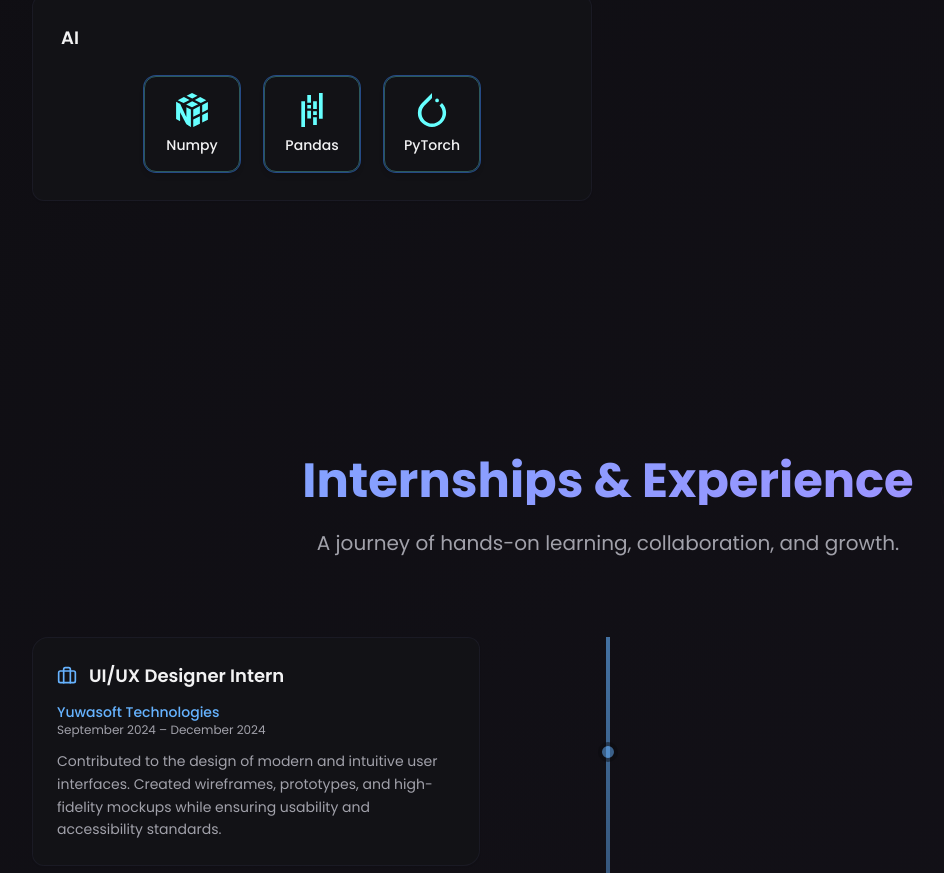
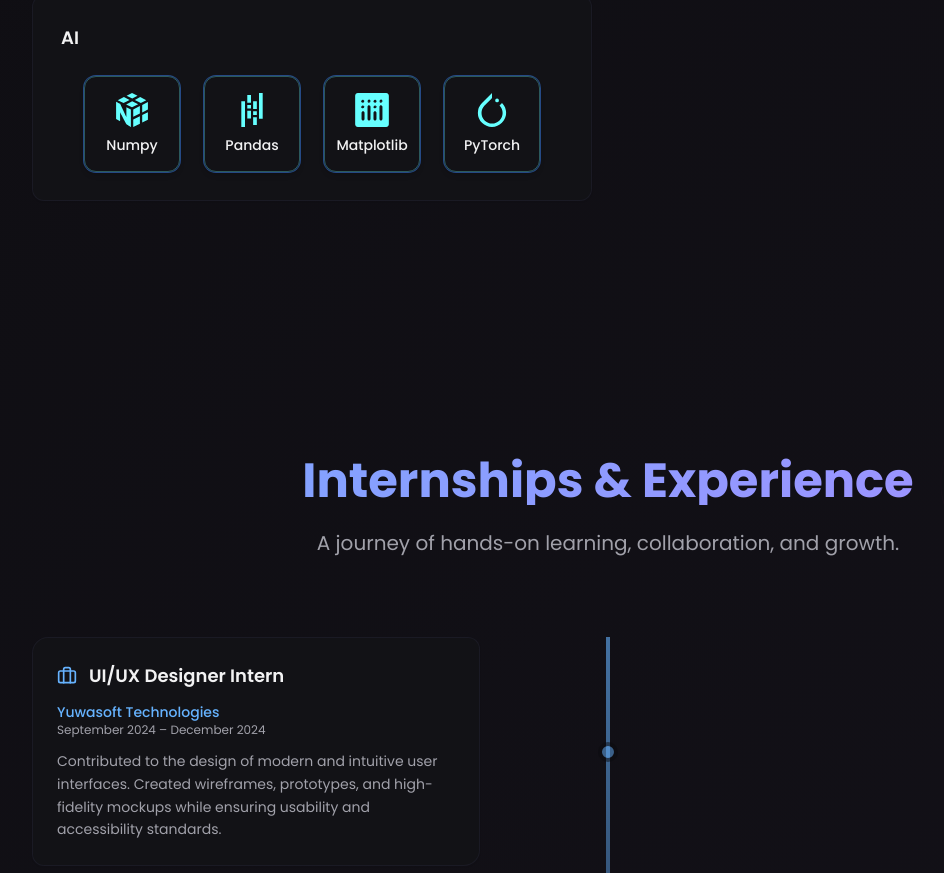
Before and after one commit to Neeschal1/Portfolio, a React (Vite) app: page / in a window 1280 px wide. Shown: the part 2795-3668 px from the top of the page, without its empty margins (32-976 px from the left). Built offline with nearby package versions, Linux system fonts and the light colour scheme.

Commit message:
Included matplotlib in AI skills

```diff
--- a/src/components/Skills.tsx
+++ b/src/components/Skills.tsx
@@ -1,7 +1,7 @@
 import { Card } from "@/components/ui/card";
 import { useScrollAnimation, useParallax } from "../hooks/use-Parallax";
 import { FaFigma, FaReact, FaPython, FaJava, FaJs, FaPhoenixFramework } from "react-icons/fa";
-import { SiNumpy, SiPandas, SiFastapi, SiTailwindcss, SiPython, SiPytorch } from "react-icons/si";
+import { SiNumpy, SiPandas, SiFastapi, SiTailwindcss, SiPython, SiPytorch, SiPlotly } from "react-icons/si";
 import { MdBrush, MdDesignServices, MdFormatPaint } from "react-icons/md";
 
 const Skills = () => {
@@ -35,6 +35,7 @@ const Skills = () => {
       skills: [
         { name: "Numpy", icon: SiNumpy },
         { name: "Pandas", icon: SiPandas },
+        { name: "Matplotlib", icon: SiPlotly },
         { name: "PyTorch", icon: SiPytorch },
       ],
     },
```
